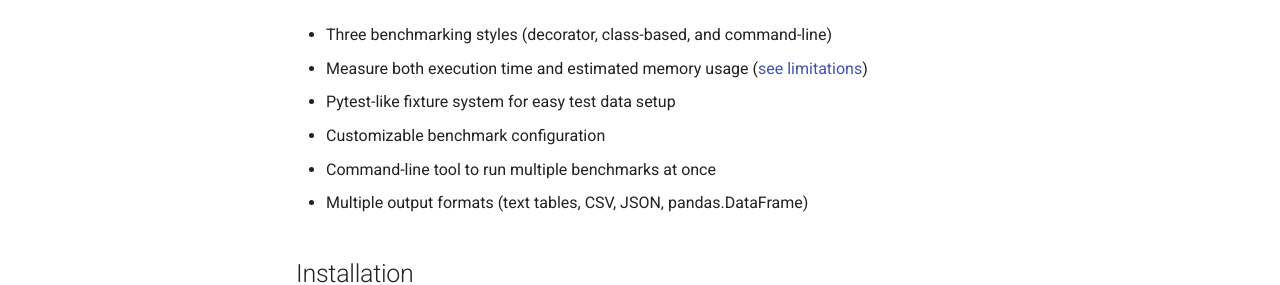
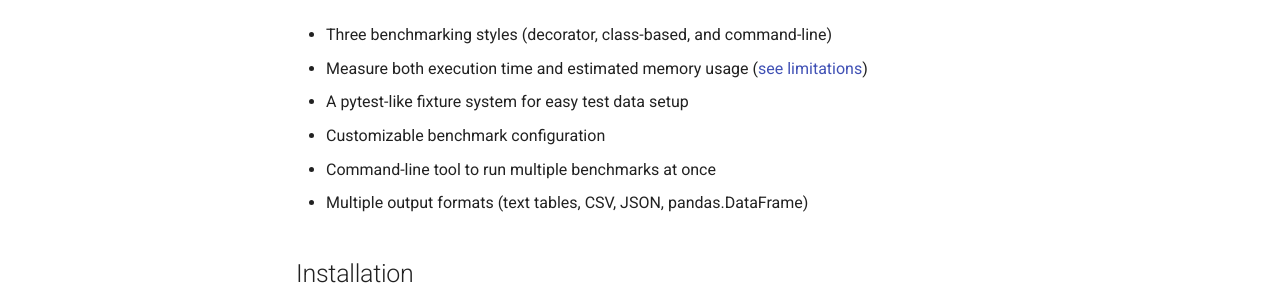
Before and after one commit to smurak/easybench, an MkDocs documentation site: the page built from docs/index.md, in a window 1280 px wide. Shown: the part 274-559 px from the top of the page. Built offline with MkDocs 1.6.1 and Material for MkDocs 9.7.7, drawn with Linux system fonts in a browser that asks for light colours; comment, search, counter and statistics services are not loaded.

```diff
--- a/docs/index.md
+++ b/docs/index.md
@@ -6,7 +6,7 @@ A simple and easy-to-use Python benchmarking library.
 
 - Three benchmarking styles (decorator, class-based, and command-line)
 - Measure both execution time and estimated memory usage ([see limitations](usage.md#memory-measurement-limitations))
-- Pytest-like fixture system for easy test data setup
+- A pytest-like fixture system for easy test data setup
 - Customizable benchmark configuration
 - Command-line tool to run multiple benchmarks at once
 - Multiple output formats (text tables, CSV, JSON, pandas.DataFrame)
```
Also changed, not shown: README.md (+1 -1 lines), 2 other files.
